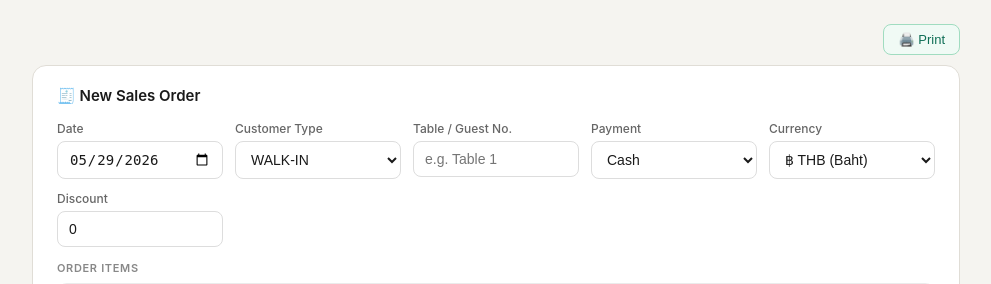
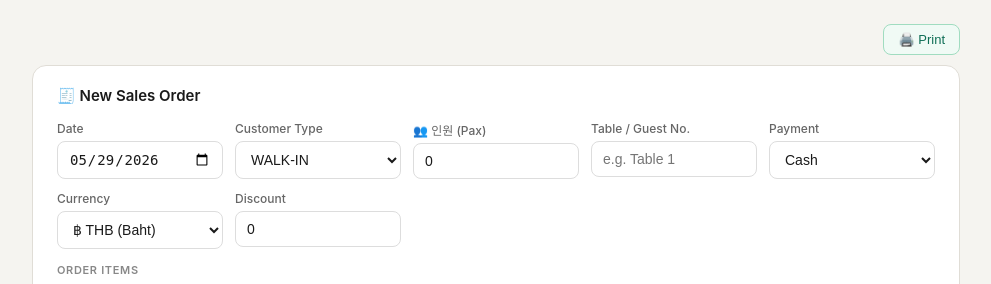
Before and after one commit to myungga/myungga-management, a Flask app: page / in a window 1280 px wide. Shown: the part 179-463 px from the top of the page, without its empty margins (144-1135 px from the left). Run offline with Flask 3, Linux system fonts and the light colour scheme; data that the repository does not hold is empty; parts of the project's set-up code (start-up, migrations or seed data) failed here and were passed over; some libraries are stand-ins or nearby versions.

Commit message:
Update index.html

```diff
--- a/templates/index.html
+++ b/templates/index.html
@@ -193,7 +193,7 @@ tr:hover td { background: #fafafa; }
         </div>
         <div class="form-group" id="tour-name-field" style="display:none"><label>Tour Company</label><input type="text" id="sale-tour" placeholder="투어사명"></div>
         <div class="form-group" id="guide-name-field" style="display:none"><label>Guide Name</label><input type="text" id="sale-guide" placeholder="가이드명"></div>
-        <div class="form-group" id="pax-field" style="display:none">
+        <div class="form-group" id="pax-field">
           <label>👥 인원 (Pax)</label>
           <input type="number" id="sale-pax" placeholder="0" min="0" value="0">
         </div>
@@ -418,7 +418,7 @@ tr:hover td { background: #fafafa; }
       </div>
       <div class="form-group" id="edit-tour-field" style="display:none"><label>Tour Company</label><input type="text" id="edit-tour"></div>
       <div class="form-group" id="edit-guide-field" style="display:none"><label>Guide Name</label><input type="text" id="edit-guide"></div>
-      <div class="form-group" id="edit-pax-field" style="display:none"><label>👥 인원 (Pax)</label><input type="number" id="edit-pax" min="0" value="0"></div>
+      <div class="form-group" id="edit-pax-field"><label>👥 인원 (Pax)</label><input type="number" id="edit-pax" min="0" value="0"></div>
       <div class="form-group">
         <label>Payment</label>
         <select id="edit-payment"><option>Cash</option><option>QR</option><option>Card</option><option>Transfer</option></select>
```
